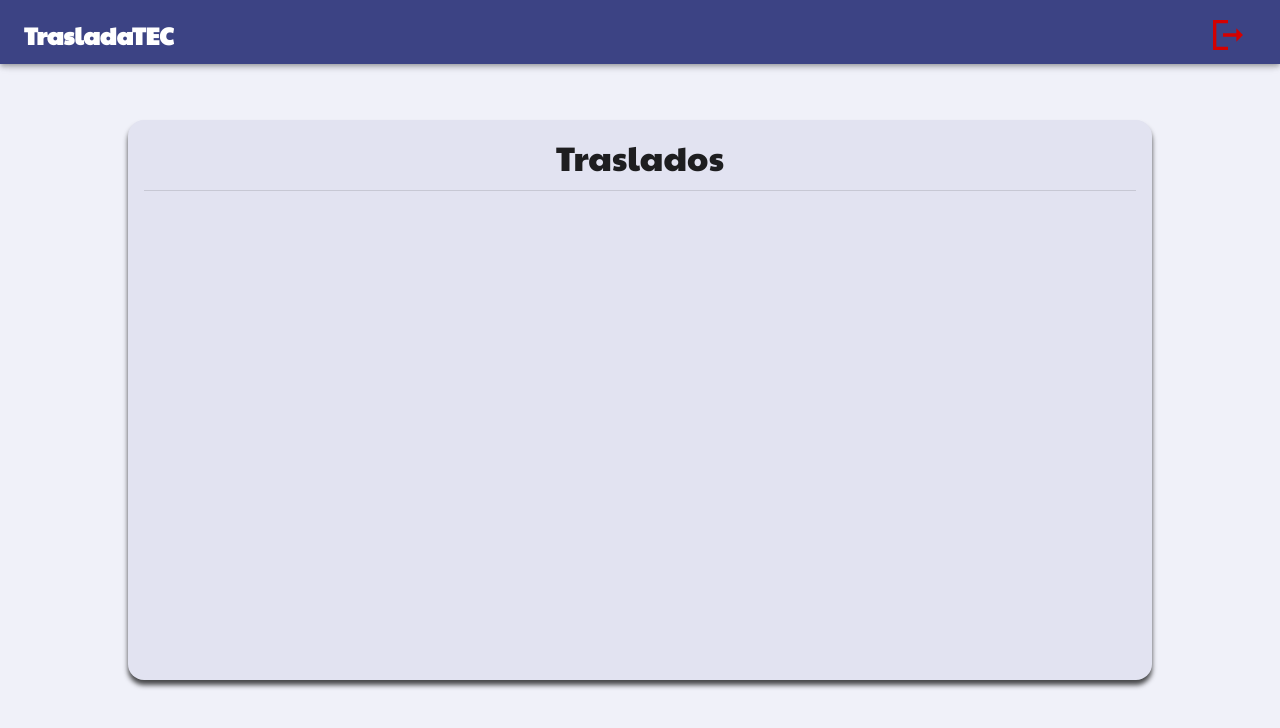
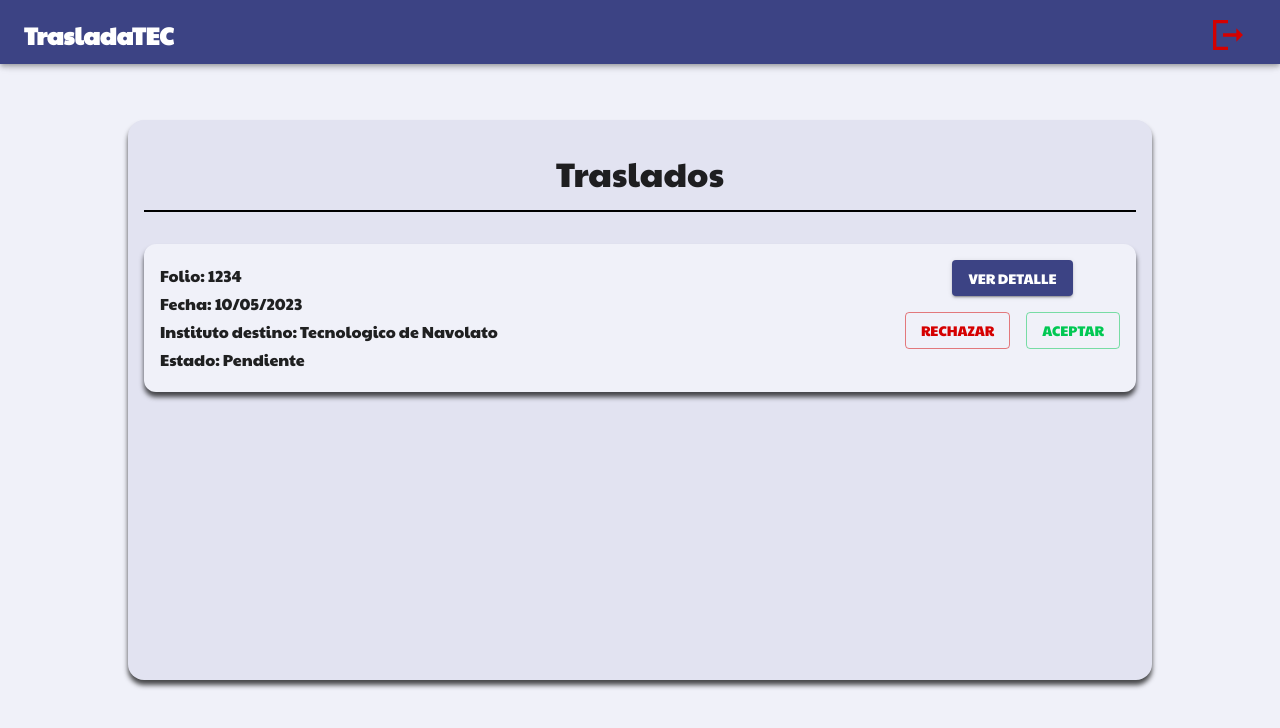
Before and after one commit to JesugG17/TrasladaTEC, a React (Vite) app in the folder frontend/: page /coordinador in a window 1280 px wide. Shown: the top 728 px of the page. Built offline with nearby package versions, Linux system fonts and the light colour scheme.

Commit message:
coordinador page casi terminada

```diff
--- a/frontend/src/trasladatec/pages/CoordinadorPage.jsx
+++ b/frontend/src/trasladatec/pages/CoordinadorPage.jsx
@@ -1,4 +1,4 @@
-import { Divider, Grid, List, Typography } from "@mui/material"
+import { Button, Divider, Grid, List, ListItem, ListItemText, Typography } from "@mui/material"
 import { TrasladaTECLayout } from "../layout/TrasladaTECLayout"
 
 export const CoordinadorPage = () => {
@@ -14,7 +14,7 @@ export const CoordinadorPage = () => {
         >
             <Grid container
                 className="box-shadow"
-                direction="row"
+                direction="column"
                 sx={{
                     backgroundColor: 'secondary.main',
                     width: '80%',
@@ -23,18 +23,76 @@ export const CoordinadorPage = () => {
                     padding: 2
                 }}
             >
-                <Grid item
-                    xs={12}
-                    sx={{
-                        width: '100%'
-                    }}
-                >
-                    <Typography align='center' variant="h4" gutterBottom>Traslados</Typography>
-                    <Divider />
+                <Grid item>
+                    <Typography
+                        align='center'
+                        variant="h4"
+                        sx={{
+                            borderBottom: '2px solid black',
+                            padding: 2,
+                            mb: 3
+                        }}
+                    >
+                        Traslados
+                    </Typography>
                 </Grid>
-                <List>
+                <Grid item>
 
-                </List>
+                    <List sx={{ width: '100%'}}>
+                        <ListItem
+                            className="box-shadow"
+                            sx={{
+                                width: '100%',
+                                backgroundColor: 'secondary.light',
+                                borderRadius: 3,
+                                padding: 2,
+                                mb: 2
+                            }}
+                        >
+                            <Grid container
+                                direction='row'
+                                justifyContent='space-between'
+                                sx={{
+                                    width: '100%'
+                                }}
+                            >
+                                <Grid item
+
+                                >
+                                    <ListItemText>Folio: 1234</ListItemText>
+                                    <ListItemText>Fecha: 10/05/2023</ListItemText>
+                                    <ListItemText>Instituto destino: Tecnologico de Navolato </ListItemText>
+                                    <ListItemText>Estado: Pendiente </ListItemText>
+                                </Grid>
+
+                                <Grid item>
+                                    <Grid container
+                                        direction='column'
+                                        spacing={2}
+                                        alignItems='center'
+                                    >
+                                        <Grid item>
+                                            <Button variant='contained'>Ver detalle</Button>
+                                        </Grid>
+                                        <Grid item>
+                                            <Button
+                                                variant="outlined"
+                                                color="error"
+                                                sx={{
+                                                    mr: 2
+                                                }}
+                                            >
+                                                Rechazar
+                                            </Button>
+                                            <Button variant="outlined" color="success">Aceptar</Button>
+                                        </Grid>
+                                    </Grid>
+                                </Grid>
+                            </Grid>
+                        </ListItem>
+                    </List>
+                </Grid>
+
             </Grid>
         </Grid>
     </TrasladaTECLayout>
```
